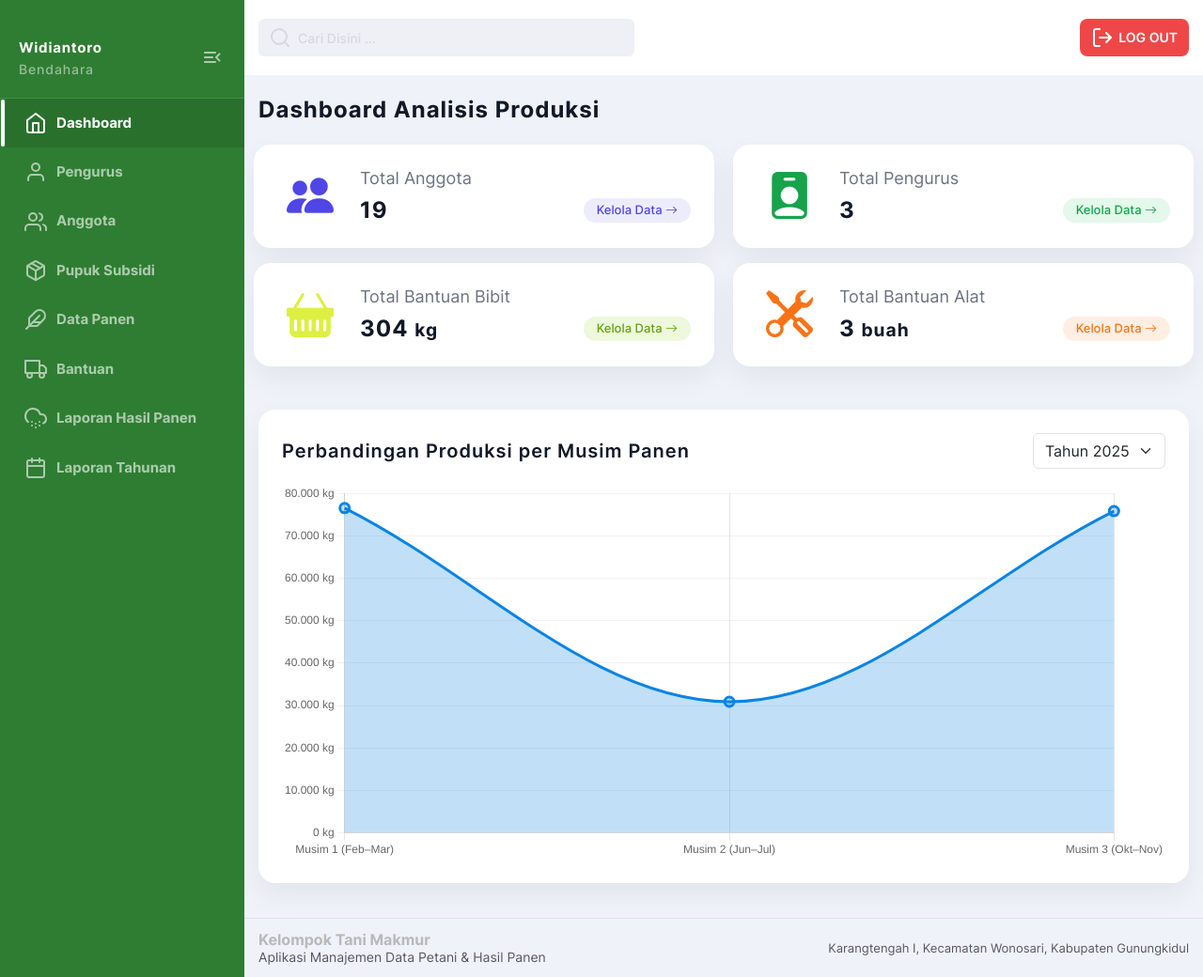
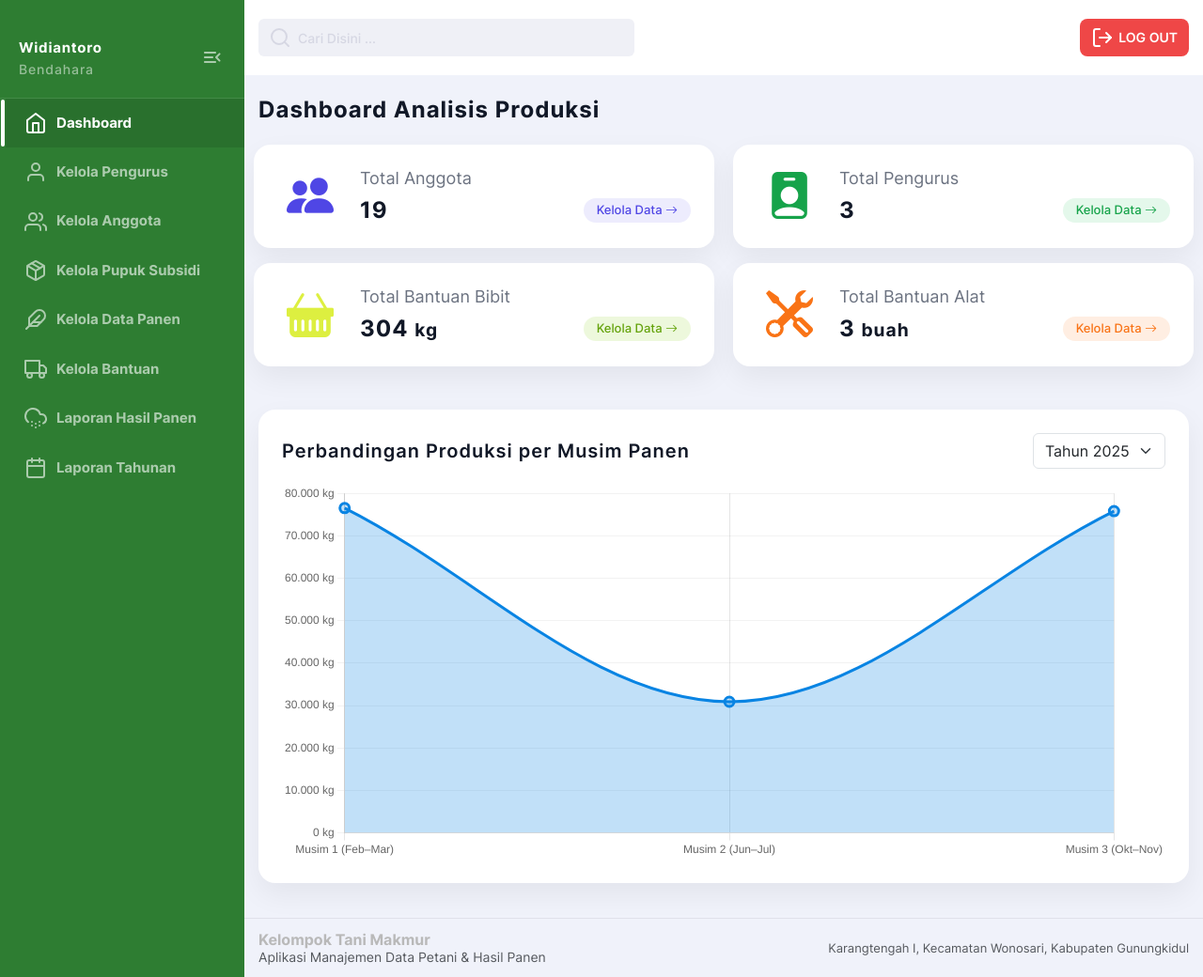
Before and after one commit to vitasuci06/Management-Data-Tani, a PHP site: page /index_pengurus.php in a window 1280 px wide. Shown: the whole page at 94% size. Run offline with PHP 8.4, Linux system fonts and the light colour scheme; a user stored in the database is signed in; data comes from the database, SQL or seed files in the repository.

Commit message:
Update header_pengurus.php

```diff
--- a/header_pengurus.php
+++ b/header_pengurus.php
@@ -51,7 +51,7 @@ $currentPage = basename($_SERVER['PHP_SELF']);
                             <a class="show-cat-btn <?php echo ($currentPage == 'kelola_pengurus.php') ? 'active' : ''; ?>" href="kelola_pengurus.php" >
                                 <span class="menu-content">
                                     <i data-feather="user" aria-hidden="true"></i>
-                                    <span class="menu-text">Pengurus</span>
+                                    <span class="menu-text">Kelola Pengurus</span>
                                 </span>
                                 </a>
 
@@ -60,7 +60,7 @@ $currentPage = basename($_SERVER['PHP_SELF']);
                             <a class="show-cat-btn <?php echo ($currentPage == 'kelola_anggota.php') ? 'active' : ''; ?>" href="kelola_anggota.php" >
                                 <span class="menu-content">
                                     <i data-feather="users" aria-hidden="true"></i>
-                                    <span class="menu-text">Anggota</span>
+                                    <span class="menu-text">Kelola Anggota</span>
                                 </span>
                             </a>
                         </li>
@@ -68,7 +68,7 @@ $currentPage = basename($_SERVER['PHP_SELF']);
                              <a class="show-cat-btn <?php echo ($currentPage == 'kelola_pupuk.php') ? 'active' : ''; ?>" href="kelola_pupuk.php" >
                                 <span class="menu-content">
                                     <i data-feather="package" aria-hidden="true"></i>
-                                    <span class="menu-text">Pupuk Subsidi</span>
+                                    <span class="menu-text">Kelola Pupuk Subsidi</span>
                                 </span>
                             </a>
                         </li>
@@ -76,7 +76,7 @@ $currentPage = basename($_SERVER['PHP_SELF']);
                             <a class="show-cat-btn <?php echo ($currentPage == 'kelola_panen.php') ? 'active' : ''; ?>" href="kelola_panen.php" >
                                 <span class="menu-content">
                                     <i data-feather="feather" aria-hidden="true"></i>
-                                    <span class="menu-text">Data Panen</span>
+                                    <span class="menu-text">Kelola Data Panen</span>
                                 </span>
                             </a>
                         </li>
@@ -84,7 +84,7 @@ $currentPage = basename($_SERVER['PHP_SELF']);
                             <a class="show-cat-btn <?php echo ($currentPage == 'kelola_bantuan.php') ? 'active' : ''; ?>" href="kelola_bantuan.php" >
                                 <span class="menu-content">
                                     <i data-feather="truck" aria-hidden="true"></i>
-                                    <span class="menu-text">Bantuan</span>
+                                    <span class="menu-text">Kelola Bantuan</span>
                                 </span>
                             </a>
                         </li>
@@ -114,6 +114,14 @@ $currentPage = basename($_SERVER['PHP_SELF']);
                 <div class="container main-nav">
                     <div class="main-nav-start">
                         <form action="<?php echo $currentPage; ?>" method="GET" class="search-form">
+                            <?php
+                            foreach ($_GET as $key => $value) {
+                                if ($key != 'search') {
+                                    echo '<input type="hidden" name="'.htmlspecialchars($key).'" value="'.htmlspecialchars($value).'">';
+                                }
+                            }
+                            ?>
+
                             <div class="search-wrapper">
                                 <i data-feather="search" aria-hidden="true"></i>
                                 <input type="text"
```
